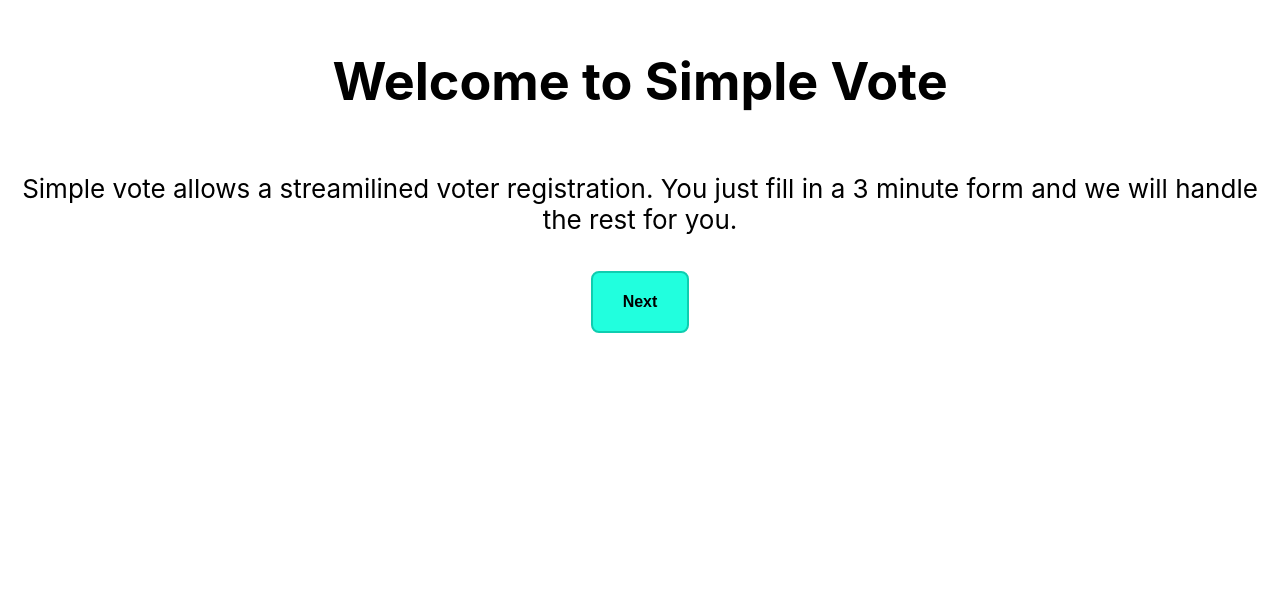
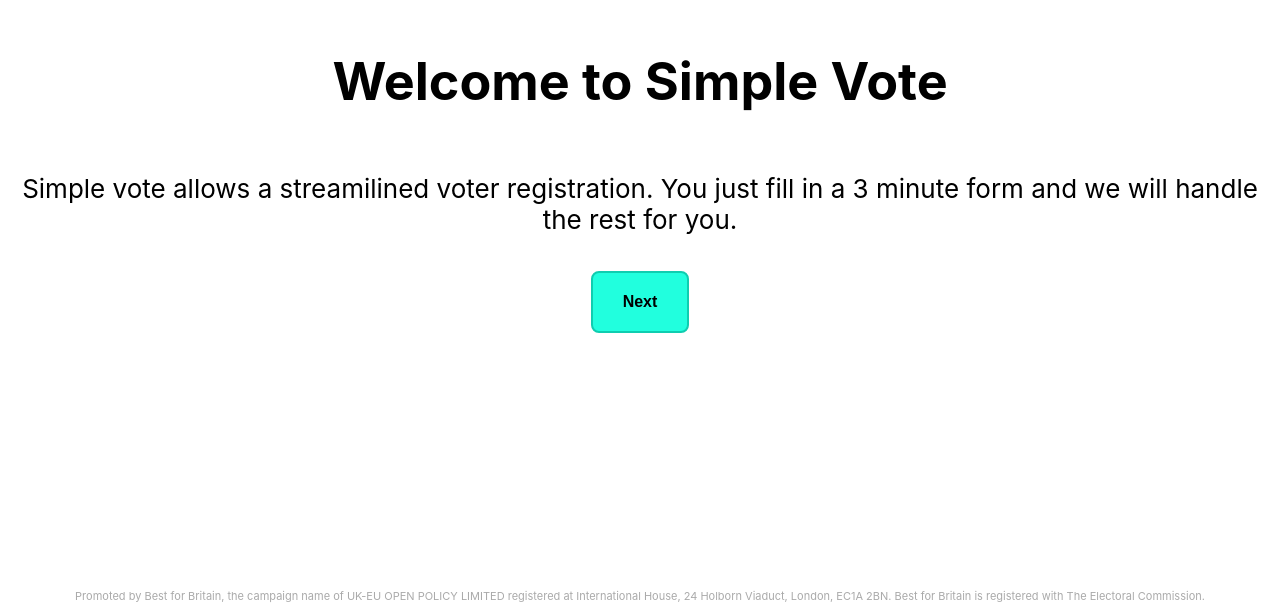
Before and after one commit to TechForUK/simple-vote-ui, a React (Create React App) app: page / in a window 1280 px wide. Shown: the part 221-834 px from the top of the page. Before the commit the page ends 800 px from the top, so only its background shows below. Built offline with nearby package versions, Linux system fonts and the light colour scheme.

Commit message:
add imprint

```diff
--- a/src/App.css
+++ b/src/App.css
@@ -1,6 +1,5 @@
 .App {
   text-align: center;
-
 }
 
 .App-logo {
@@ -35,6 +34,12 @@ button {
   background: rgb(33, 255, 222);
 }
 
+.imprint {
+  color: #aaa;
+  padding: 10px;
+  font-size:11px;
+}
+
 @keyframes App-logo-spin {
   from {
     transform: rotate(0deg);
--- a/src/App.js
+++ b/src/App.js
@@ -105,6 +105,7 @@ class App extends React.Component {
             switchView={switchView}
           />
         </header>
+        <div className="imprint">Promoted by Best for Britain, the campaign name of UK-EU OPEN POLICY LIMITED registered at International House, 24 Holborn Viaduct, London, EC1A 2BN. Best for Britain is registered with The Electoral Commission.</div>
       </div>
     );
   }
```
